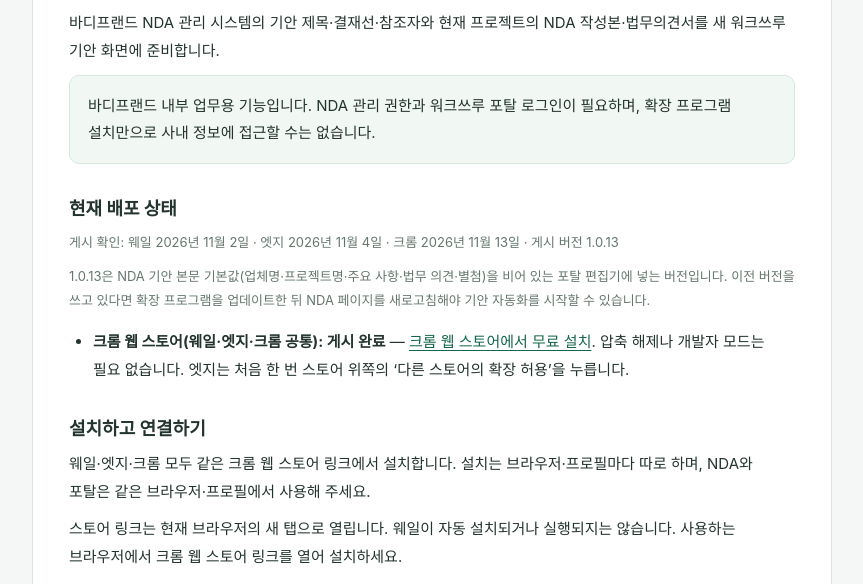
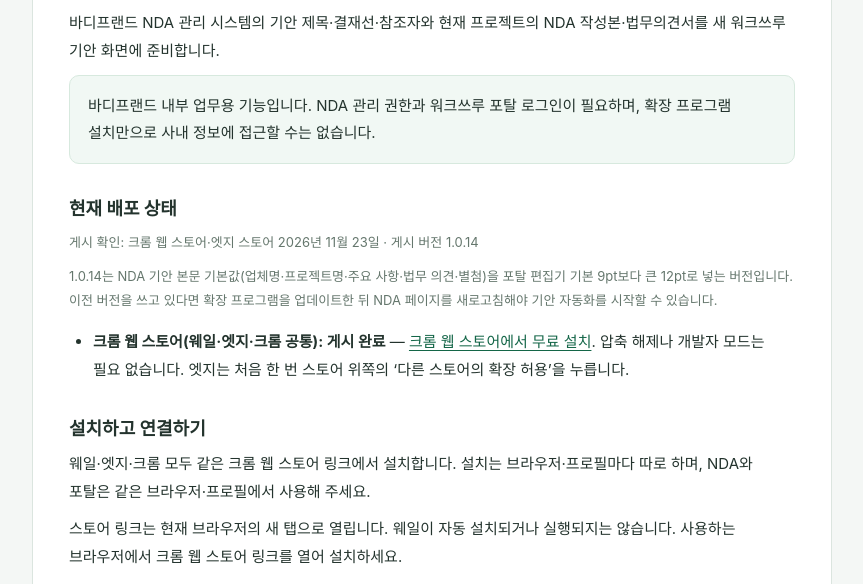
Before and after one commit to bf-sw/nda-extension-guide, a plain HTML site: page extension-support.html in a window 1280 px wide. Shown: the part 171-755 px from the top of the page, without its empty margins (208-1071 px from the left). Drawn offline with Linux system fonts and the light colour scheme.

Commit message:
Extension 1.0.14 published
Co-Authored-By: Claude Opus 5.5 <noreply@anthropic.com>

```diff
--- a/extension-support.html
+++ b/extension-support.html
@@ -15,8 +15,8 @@
   <p>바디프랜드 NDA 관리 시스템의 기안 제목·결재선·참조자와 현재 프로젝트의 NDA 작성본·법무의견서를 새 워크쓰루 기안 화면에 준비합니다.</p>
   <p class="notice">바디프랜드 내부 업무용 기능입니다. NDA 관리 권한과 워크쓰루 포탈 로그인이 필요하며, 확장 프로그램 설치만으로 사내 정보에 접근할 수는 없습니다.</p>
   <h2>현재 배포 상태</h2>
-  <p class="meta">게시 확인: 웨일 2026년 11월 2일 · 엣지 2026년 11월 4일 · 크롬 2026년 11월 13일 · 게시 버전 1.0.13</p>
-  <p class="meta">1.0.13은 NDA 기안 본문 기본값(업체명·프로젝트명·주요 사항·법무 의견·별첨)을 비어 있는 포탈 편집기에 넣는 버전입니다. 이전 버전을 쓰고 있다면 확장 프로그램을 업데이트한 뒤 NDA 페이지를 새로고침해야 기안 자동화를 시작할 수 있습니다.</p>
+  <p class="meta">게시 확인: 크롬 웹 스토어·엣지 스토어 2026년 11월 23일 · 게시 버전 1.0.14</p>
+  <p class="meta">1.0.14는 NDA 기안 본문 기본값(업체명·프로젝트명·주요 사항·법무 의견·별첨)을 포탈 편집기 기본 9pt보다 큰 12pt로 넣는 버전입니다. 이전 버전을 쓰고 있다면 확장 프로그램을 업데이트한 뒤 NDA 페이지를 새로고침해야 기안 자동화를 시작할 수 있습니다.</p>
   <ul>
     <li><strong>크롬 웹 스토어(웨일·엣지·크롬 공통): 게시 완료</strong> — <a href="https://chromewebstore.google.com/detail/fmcgfmkbjkjbhikllppckoahmobbphbp" target="_blank" rel="noopener noreferrer">크롬 웹 스토어에서 무료 설치</a>. 압축 해제나 개발자 모드는 필요 없습니다. 엣지는 처음 한 번 스토어 위쪽의 ‘다른 스토어의 확장 허용’을 누릅니다.</li>
   </ul>
```
